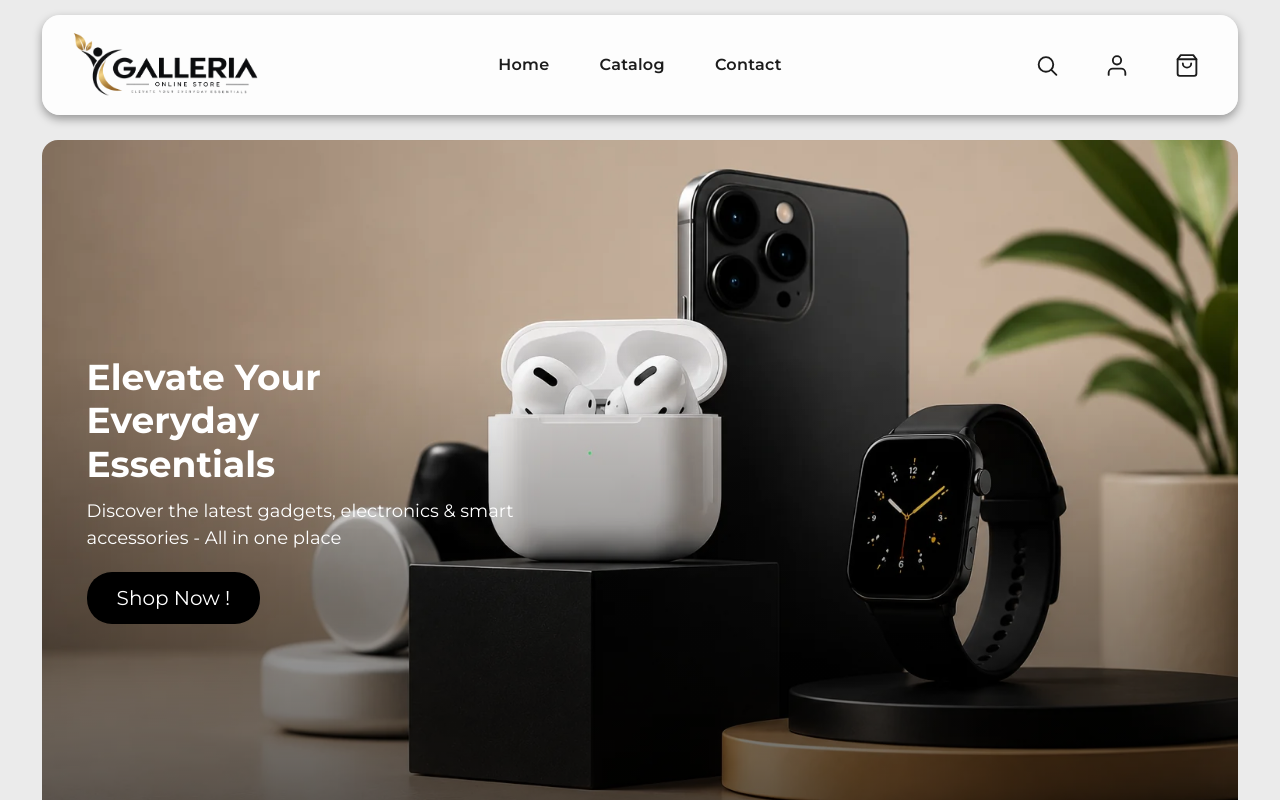
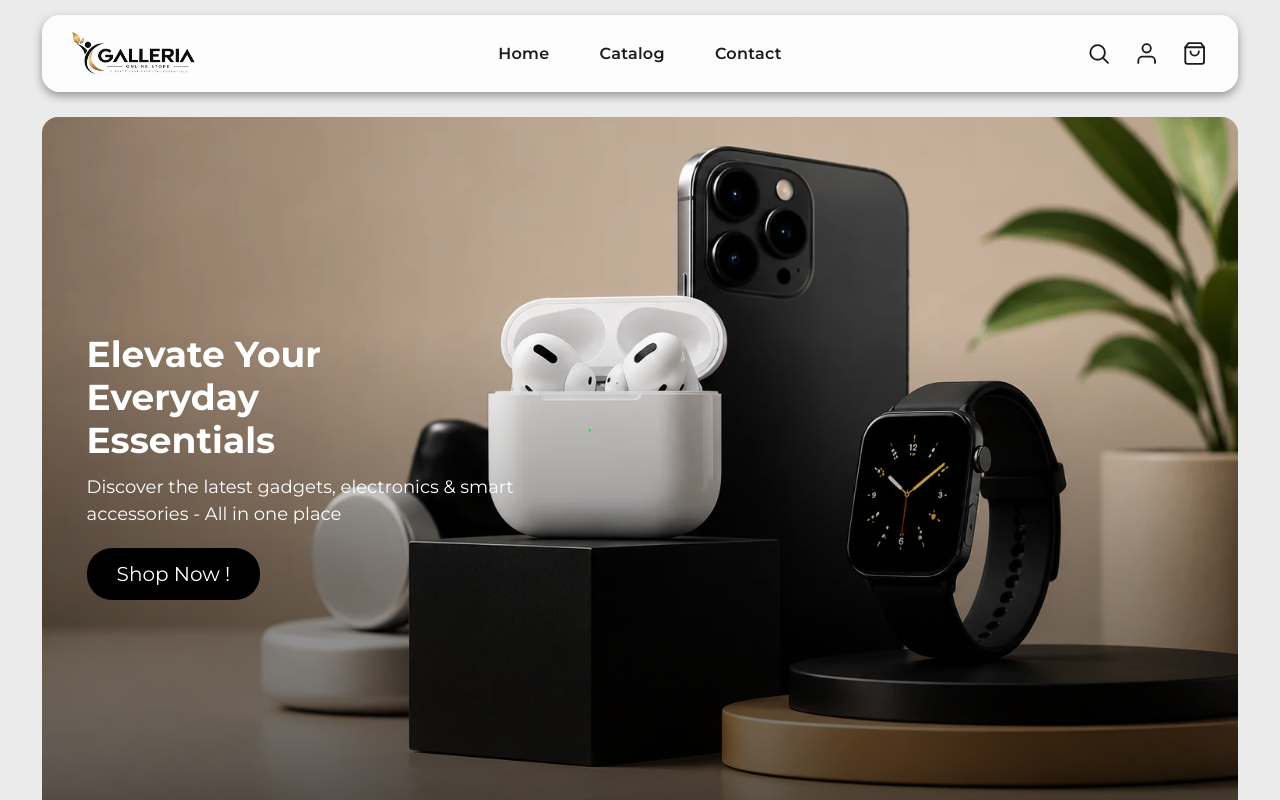
Before and after one commit to ashish2608K/galleria.devproject, a plain HTML site: page index.html in a window 1280 px wide. Shown: the top 800 px of the page. Drawn offline with Linux system fonts and the light colour scheme.

Commit message:
NAVBAR RESPONSIVE

```diff
--- a/assets/css/nav.css
+++ b/assets/css/nav.css
@@ -12,7 +12,7 @@
     justify-content: space-between;
     /* border: 1px solid rgb(159, 155, 155); */
     border-radius: 18px;
-    padding: min(max(0.9375rem, 1.0417vw), 1.25rem) min(max(1.375rem,2.0833vw),2.5rem) ;
+    padding: min(max(0.9375rem, 1.0417vw), 1.25rem) min(max(1.375rem, 2.0833vw), 2.5rem);
     background: rgba(255, 255, 255, 0.90);
     box-shadow: 0 4px 10px rgb(0 0 0 / 36%);
 }
@@ -29,12 +29,12 @@
 }
 
 .navbar .nav__wrap .main-menu .nav_item .nav_items {
-    font-size:  min(max(16px, 1.0417vw), 20px);;
+    font-size: min(max(16px, 1.0417vw), 20px);
     font-weight: 600;
     color: var(--text);
     letter-spacing: 0.3px;
     cursor: pointer;
-    padding: 10px min(max(0.9375rem,1.1458vw),1.375rem);
+    padding: 10px min(max(0.9375rem, 1.1458vw), 1.375rem);
     border-radius: 999px;
     background-color: transparent;
     transition: background-color 0.25s ease, color 0.25s ease;
@@ -49,7 +49,7 @@
 .navbar .nav__wrap .nav_right {
     display: flex;
     align-items: center;
-    gap: min(max(2.0625rem,1.5625vw),3.75rem);
+    gap: min(max(2.0625rem, 1.5625vw), 3.75rem);
     flex: 1;
     /* justify-content: center; */
 }
@@ -60,7 +60,7 @@
 }
 
 .nav_right .header_logo img {
-    height: 70px;
+    height: min(max(2.8125rem, 3.6458vw), 4.375rem);
     width: auto;
     display: block;
 }
@@ -75,11 +75,11 @@
 .navbar .nav__wrap .icon_group {
     display: flex;
     align-items: center;
-    gap: 20px;
+    gap: min(max(0.9375rem, 1.0417vw), 1.25rem);
 }
 
 .icon_group svg {
-    width: 50px;
+    width: min(max(1.5625rem,2.6042vw),3.125rem);
     height: 25px;
     stroke: var(--text);
     cursor: pointer;
```
